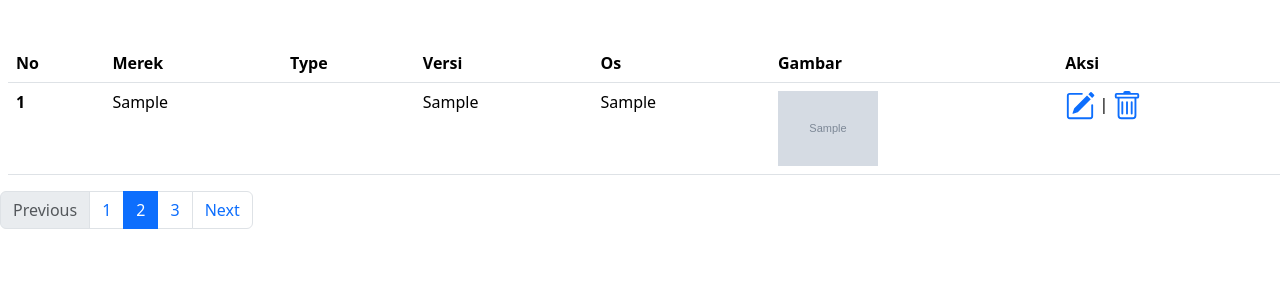
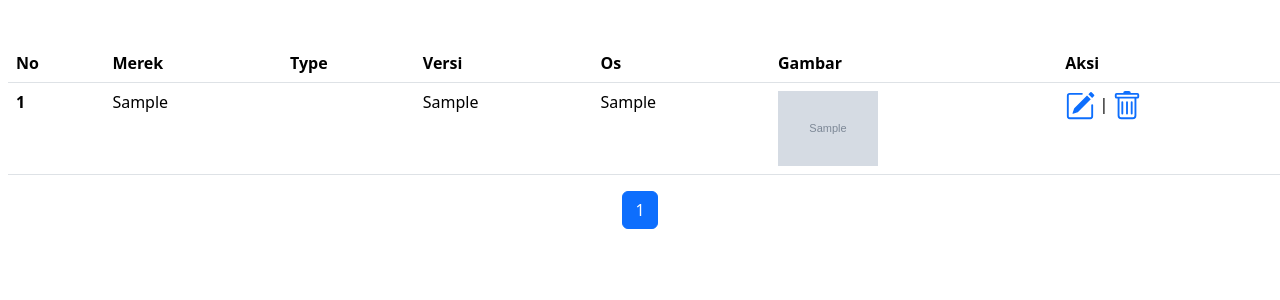
Before and after one commit to leonza26/Project_web, a PHP site: page /index.php in a window 1280 px wide. Shown: the part 192-492 px from the top of the page. Run offline with PHP 8.4, Linux system fonts and the light colour scheme; the visitor is signed in with stand-in values (Sample User, id 1); tables that the repository leaves empty or names only in its code hold one stand-in row (values such as "Sample post"); grey boxes marked "Sample" are stand-in pictures.

Commit message:
add pagination
create pagination

```diff
--- a/phpdasar/project_web/index.php
+++ b/phpdasar/project_web/index.php
@@ -11,17 +11,17 @@
 
 // membuat konfigurasi pagination
 
-$jumlah_data_perhalaman = 5;
+$jumlah_data_perhalaman = 2;
 // fungsi count() agar menghitung jumlah array asossiatif
-$jumlah_data = count(query("SELECT * FROM tb_users"));
+$jumlah_data = count(query("SELECT * FROM tb_smarphone"));
 // fungsi ceil agar membulatkan nilai ke atas
 $jumlahhalaman = ceil($jumlah_data / $jumlah_data_perhalaman);
 // memakai ternary operator
 $halamanAktif = ( isset($_GET["page"]) ) ? $_GET["page"] : 1;
-$awaldata = ( $jumlah_data_perhalaman / $halamanAktif) - $jumlah_data_perhalaman;
+$awaldata = ( $jumlah_data_perhalaman * $halamanAktif) - $jumlah_data_perhalaman;
 
 
-// menampilakn seluruh data di database
+// menampilakn seluruh data di database setelah di pagination
 $rekap = query("SELECT * FROM tb_smarphone LIMIT $awaldata, $jumlah_data_perhalaman");
 
 
@@ -40,6 +40,12 @@
     <meta name="viewport" content="width=device-width, initial-scale=1.0">
     <title>Halaman Admin</title>
     <link href="https://cdn.jsdelivr.net/npm/bootstrap@5.3.3/dist/css/bootstrap.min.css" rel="stylesheet" integrity="sha384-QWTKZyjpPEjISv5WaRU9OFeRpok6YctnYmDr5pNlyT2bRjXh0JMhjY6hW+ALEwIH" crossorigin="anonymous">
+    <style>
+      .pagination {
+        justify-content: center;
+      }
+    </style>
+
 </head>
 <body>
 
@@ -101,23 +107,34 @@
   </tbody>
 </table>
 
-  <div class="text-center mt-3">
+    <!-- pagination -->
     <nav aria-label="...">
       <ul class="pagination">
-        <li class="page-item disabled">
-          <a class="page-link">Previous</a>
+
+      <?php if($halamanAktif > 1) : ?>
+        <li class="page-item">
+          <a class="page-link" href="?page=<?= $halamanAktif - 1; ?>">Previous</a>
         </li>
-        <li class="page-item"><a class="page-link" href="#">1</a></li>
-        <li class="page-item active" aria-current="page">
-          <a class="page-link" href="#">2</a>
+        <?php endif; ?>
+
+        <?php for( $i = 1; $i<= $jumlahhalaman; $i++) : ?>
+          <?php if($i == $halamanAktif ) : ?>
+            <li class="page-item active" aria-current="page">
+          <a class="page-link" href="?page=<?= $i; ?>"><?= $i; ?></a>
         </li>
-        <li class="page-item"><a class="page-link" href="#">3</a></li>
+          <?php else : ?>
+        <a class="page-link" href="?page=<?= $i; ?>"><?= $i; ?></a>
+          <?php endif; ?>
+        <?php endfor; ?>
+
+        <?php if($halamanAktif < $jumlahhalaman) : ?>
         <li class="page-item">
-          <a class="page-link" href="#">Next</a>
+          <a class="page-link" href="?page=<?= $halamanAktif + 1; ?>">Next</a>
         </li>
+        <?php endif; ?>
+
       </ul>
     </nav>
-  </div>
 
 <script src="https://cdn.jsdelivr.net/npm/bootstrap@5.3.3/dist/js/bootstrap.bundle.min.js" integrity="sha384-YvpcrYf0tY3lHB60NNkmXc5s9fDVZLESaAA55NDzOxhy9GkcIdslK1eN7N6jIeHz" crossorigin="anonymous"></script>
 </body>
```
